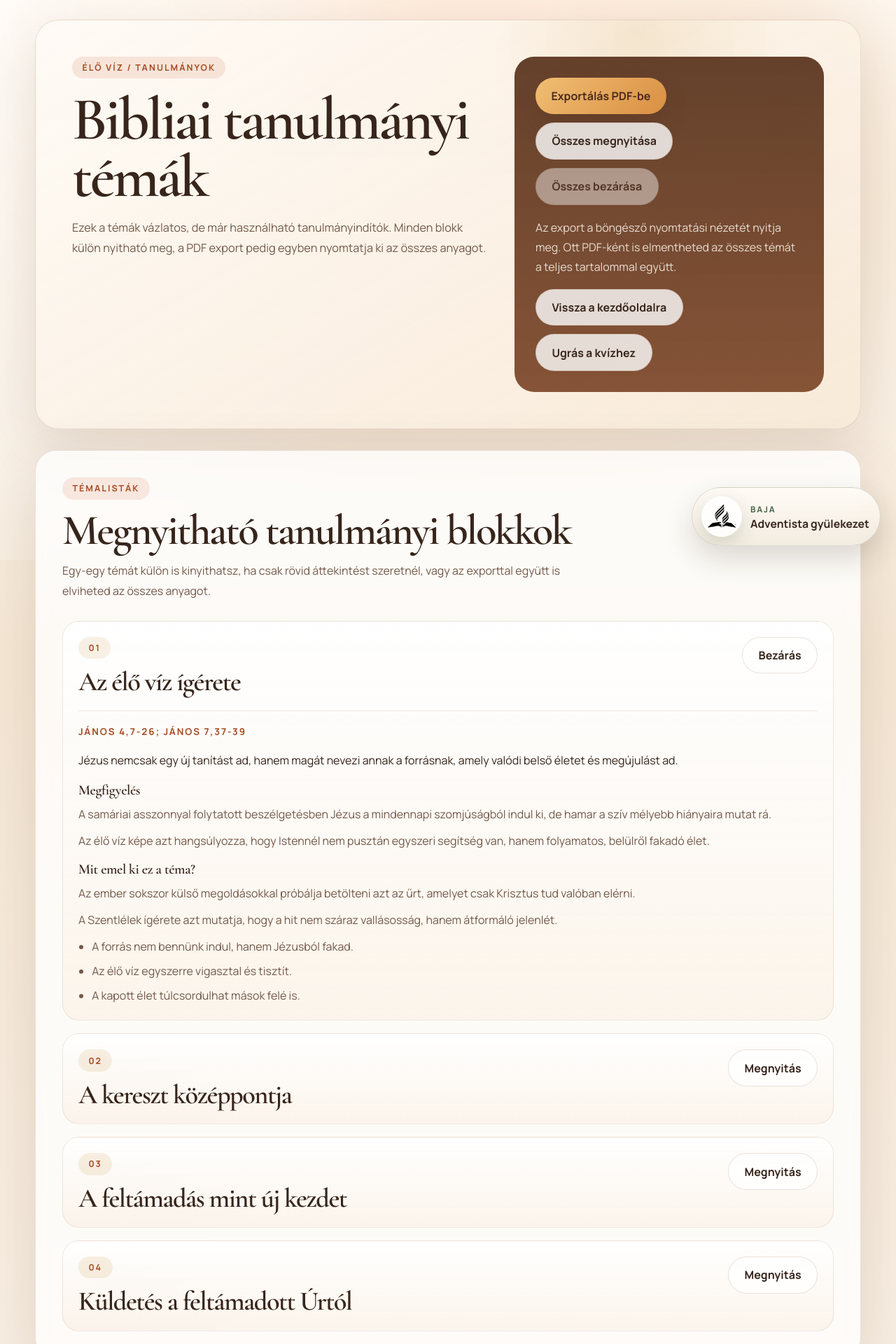
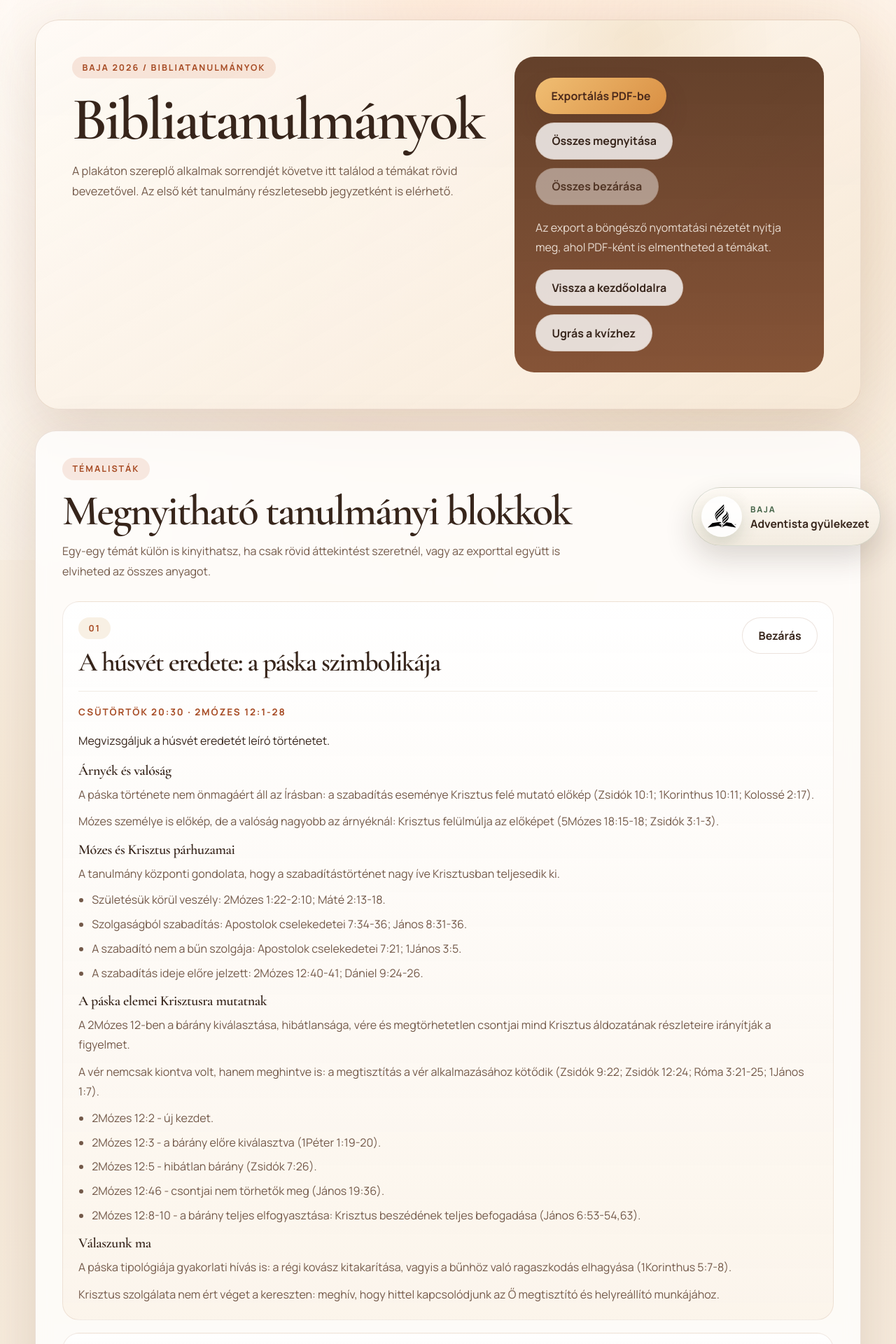
Before and after one commit to foglalt/eloviz, a Next.js app: page /studies in a window 1280 px wide. Shown: the top 1920 px of the page at 70% size. Built offline with nearby package versions, Linux system fonts and the light colour scheme.

Commit message:
feat(studies): align schedule with poster and import source notes

```diff
--- a/src/app/(husvet)/_content/studies-content.ts
+++ b/src/app/(husvet)/_content/studies-content.ts
@@ -25,129 +25,151 @@ export type StudiesPageContent = {
 };
 
 export const studiesPageContent = {
-  eyebrow: "Élő Víz / tanulmányok",
-  title: "Bibliai tanulmányi témák",
+  eyebrow: "Baja 2026 / bibliatanulmányok",
+  title: "Bibliatanulmányok",
   intro:
-    "Ezek a témák vázlatos, de már használható tanulmányindítók. Minden blokk külön nyitható meg, a PDF export pedig egyben nyomtatja ki az összes anyagot.",
+    "A plakáton szereplő alkalmak sorrendjét követve itt találod a témákat rövid bevezetővel. Az első két tanulmány részletesebb jegyzetként is elérhető.",
   exportNote:
-    "Az export a böngésző nyomtatási nézetét nyitja meg. Ott PDF-ként is elmentheted az összes témát a teljes tartalommal együtt.",
+    "Az export a böngésző nyomtatási nézetét nyitja meg, ahol PDF-ként is elmentheted a témákat.",
   topics: [
     {
-      id: "elo-viz",
-      title: "Az élő víz ígérete",
-      reference: "János 4,7-26; János 7,37-39",
+      id: "a-husvet-eredete-a-paszka-szimbolikaja",
+      title: "A húsvét eredete: a páska szimbolikája",
+      reference: "Csütörtök 20:30 · 2Mózes 12:1-28",
       summary:
-        "Jézus nemcsak egy új tanítást ad, hanem magát nevezi annak a forrásnak, amely valódi belső életet és megújulást ad.",
+        "Megvizsgáljuk a húsvét eredetét leíró történetet.",
       sections: [
         {
-          title: "Megfigyelés",
+          title: "Árnyék és valóság",
           paragraphs: [
-            "A samáriai asszonnyal folytatott beszélgetésben Jézus a mindennapi szomjúságból indul ki, de hamar a szív mélyebb hiányaira mutat rá.",
-            "Az élő víz képe azt hangsúlyozza, hogy Istennél nem pusztán egyszeri segítség van, hanem folyamatos, belülről fakadó élet."
+            "A páska története nem önmagáért áll az Írásban: a szabadítás eseménye Krisztus felé mutató előkép (Zsidók 10:1; 1Korinthus 10:11; Kolossé 2:17).",
+            "Mózes személye is előkép, de a valóság nagyobb az árnyéknál: Krisztus felülmúlja az előképet (5Mózes 18:15-18; Zsidók 3:1-3)."
           ],
         },
         {
-          title: "Mit emel ki ez a téma?",
+          title: "Mózes és Krisztus párhuzamai",
           paragraphs: [
-            "Az ember sokszor külső megoldásokkal próbálja betölteni azt az űrt, amelyet csak Krisztus tud valóban elérni.",
-            "A Szentlélek ígérete azt mutatja, hogy a hit nem száraz vallásosság, hanem átformáló jelenlét."
+            "A tanulmány központi gondolata, hogy a szabadítástörténet nagy íve Krisztusban teljesedik ki."
           ],
           bullets: [
-            "A forrás nem bennünk indul, hanem Jézusból fakad.",
-            "Az élő víz egyszerre vigasztal és tisztít.",
-            "A kapott élet túlcsordulhat mások felé is."
+            "Születésük körül veszély: 2Mózes 1:22-2:10; Máté 2:13-18.",
+            "Szolgaságból szabadítás: Apostolok cselekedetei 7:34-36; János 8:31-36.",
+            "A szabadító nem a bűn szolgája: Apostolok cselekedetei 7:21; 1János 3:5.",
+            "A szabadítás ideje előre jelzett: 2Mózes 12:40-41; Dániel 9:24-26."
+          ],
+        },
+        {
+          title: "A páska elemei Krisztusra mutatnak",
+          paragraphs: [
+            "A 2Mózes 12-ben a bárány kiválasztása, hibátlansága, vére és megtörhetetlen csontjai mind Krisztus áldozatának részleteire irányítják a figyelmet.",
+            "A vér nemcsak kiontva volt, hanem meghintve is: a megtisztítás a vér alkalmazásához kötődik (Zsidók 9:22; Zsidók 12:24; Róma 3:21-25; 1János 1:7)."
+          ],
+          bullets: [
+            "2Mózes 12:2 - új kezdet.",
+            "2Mózes 12:3 - a bárány előre kiválasztva (1Péter 1:19-20).",
+            "2Mózes 12:5 - hibátlan bárány (Zsidók 7:26).",
+            "2Mózes 12:46 - csontjai nem törhetők meg (János 19:36).",
+            "2Mózes 12:8-10 - a bárány teljes elfogyasztása: Krisztus beszédének teljes befogadása (János 6:53-54,63)."
+          ],
+        },
+        {
+          title: "Válaszunk ma",
+          paragraphs: [
+            "A páska tipológiája gyakorlati hívás is: a régi kovász kitakarítása, vagyis a bűnhöz való ragaszkodás elhagyása (1Korinthus 5:7-8).",
+            "Krisztus szolgálata nem ért véget a kereszten: meghív, hogy hittel kapcsolódjunk az Ő megtisztító és helyreállító munkájához."
+          ],
+        }
+      ],
+    },
+    {
+      id: "hogy-el-ne-fogyatkozzon-a-te-hited",
+      title: "Hogy el ne fogyatkozzon a te hited",
+      reference: "Péntek 7:30 · Lukács 22:31-34",
+      summary:
+        "Péter életén keresztül betekintést nyerhetünk az isteni bűnbocsánat rejtelmeibe.",
+      sections: [
+        {
+          title: "Péter története: bukásból helyreállásig",
+          paragraphs: [
+            "Jézus előre jelzi Péter próbatételét, és közbenjár érte: \"imádkoztam érted, hogy el ne fogyatkozzék a hited\" (Lukács 22:31-34).",
+            "Péter megtagadja Krisztust (Lukács 22:54-64), mégsem marad remény nélkül: az üres sír híre újra mozgásba hozza hitét (Lukács 24:1-12).",
+            "A helyreállítás János 21:15-17-ben teljesedik ki, ahol Jézus újra szolgálatba állítja Pétert."
+          ],
+        },
+        {
+          title: "A bűnbocsánat alapja",
+          paragraphs: [
+            "A megbékélés középpontja Krisztus áldozata: Isten Krisztusban megbékéltette magával a világot (2Korinthus 5:17-21).",
+            "Ezért nem nekünk kell hordozni a bűn ítéletét: Jézus elszenvedte azt, ami minket illetett (János 12:27; Lukács 22:42)."
+          ],
+          bullets: [
+            "Az ítélet pohara az Írásban: Zsoltárok 75:9; Jeremiás 25:15; Ézsaiás 51:17; Ezékiel 23:33.",
+            "Krisztus kiitta a poharat, hogy nekünk ne kelljen az ítéletet hordoznunk.",
+            "Aki visszautasítja az áldozatát, maga marad az ítélet terhe alatt (Jelenések 14:10; Jelenések 16)."
+          ],
+        },
+        {
+          title: "Krisztus közbenjárása ma is élő remény",
+          paragraphs: [
+            "Ahhoz, hogy valódi Megváltónk lehessen, Krisztus teljesen emberré lett és bűntelenül élt helyettünk (Róma 8:3; Galata 4:4; Filippi 2:5-8; Zsidók 2:14-18; 1Péter 2:22-24).",
+            "Minden kísértésünkben és fájdalmunkban érthet minket, ezért bátran közeledhetünk hozzá (Zsidók 4:15-16).",
+            "Jézus nemcsak Péterért imádkozott, hanem minden későbbi hívőért is (János 17:20; Zsidók 7:25)."
+          ],
+        }
+      ],
+    },
+    {
+      id: "az-uj-szovetseg",
+      title: "Az új szövetség",
+      reference: "Péntek 21:00",
+      summary:
+        "Szövetségkötések Istennel, miért különleges az Úrvacsora?",
+      sections: [
+        {
+          title: "Rövid bevezető",
+          paragraphs: [
+            "Az alkalom középpontjában az áll, hogyan kapcsolódnak össze a bibliai szövetségek, és mit jelent az Úrvacsora Krisztus követői számára.",
+            "A részletes jegyzet feltöltése folyamatban van."
           ],
         },
       ],
     },
     {
-      id: "kereszt",
-      title: "A kereszt középpontja",
-      reference: "Ézsaiás 53; Lukács 23; 1Péter 2,24",
+      id: "krisztus-akiben-minden-igeret-beteljesedik",
+      title: "Krisztus, akiben minden ígéret beteljesedik",
+      reference: "Szombat 8:00",
       summary:
-        "A kereszt nem pusztán tragikus végpont, hanem az a hely, ahol Isten szeretete és igazsága egyszerre válik láthatóvá.",
+        "Kevésbé ismert Krisztusra mutató szakaszok az ószövetségben.",
       sections: [
         {
-          title: "Megfigyelés",
+          title: "Rövid bevezető",
           paragraphs: [
-            "A szenvedéstörténetben Jézus nem sodródó áldozatként jelenik meg, hanem olyan Megváltóként, aki tudatosan vállalja az engedelmesség útját.",
-            "Az ószövetségi prófétai háttér segít megérteni, hogy a kereszthalál nem véletlen fordulat, hanem Isten előre kijelentett megváltó terve."
-          ],
-        },
-        {
-          title: "Mit emel ki ez a téma?",
-          paragraphs: [
-            "A bűn súlya valódi, de Isten kegyelme nem kisebb annál. A kereszt ennek a találkozási pontja.",
-            "A keresztény reménység ezért nem önigazolásra, hanem Krisztus befejezett művére épül."
-          ],
-          bullets: [
-            "A kereszt egyszerre leleplezi a bűnt és hirdeti a kegyelmet.",
-            "Jézus helyettes áldozata személyes és közösségi jelentőségű.",
-            "A bocsánat nem olcsó, hanem megfizetett ajándék."
+            "A fókusz azon a bibliai íven lesz, amelyben az ószövetségi ígéretek Jézus Krisztus személyében és művében nyernek beteljesedést.",
+            "A részletes jegyzet feltöltése folyamatban van."
           ],
         },
       ],
     },
     {
-      id: "feltamadas",
-      title: "A feltámadás mint új kezdet",
-      reference: "János 20; 1Korinthus 15,12-22",
+      id: "az-igazsagnak-ama-lelke",
+      title: "Az igazságnak ama Lelke",
+      reference: "Szombat 19:30",
       summary:
-        "A feltámadás nem csupán vigasztaló utóhang, hanem annak a bizonyossága, hogy Krisztus valóban legyőzte a halált és új teremtést nyitott meg.",
+        "Krisztus ígéretének beteljesedése pünkösdkor, a Szentlélek munkássága.",
       sections: [
         {
-          title: "Megfigyelés",
+          title: "Rövid bevezető",
           paragraphs: [
-            "Az üres sír önmagában még kérdéseket hagy nyitva, de a feltámadott Jézussal való találkozások fokozatosan bizonyossággá érnek.",
-            "Pál azért teszi a feltámadást a hit szívébe, mert nélküle az evangélium legfeljebb erkölcsi bátorítás maradna."
-          ],
-        },
-        {
-          title: "Mit emel ki ez a téma?",
-          paragraphs: [
-            "A feltámadás azt jelenti, hogy a remény nem hangulat, hanem történeti és teológiai állítás.",
-            "A hívő élet ezért nem a veszteség tagadása, hanem a végső győzelem elővételezése."
-          ],
-          bullets: [
-            "Krisztus feltámadása a mi jövőnk záloga.",
-            "A félelem és a gyász nem az utolsó szó.",
-            "Az új élet már most elkezdődhet a hívő emberben."
+            "Ez a tanulmány pünkösd eseményére, valamint a Szentlélek vezetésére és szolgálatára összpontosít.",
+            "A részletes jegyzet feltöltése folyamatban van."
           ],
         },
       ],
-    },
-    {
-      id: "kuldetes",
-      title: "Küldetés a feltámadott Úrtól",
-      reference: "Máté 28,16-20; Apostolok cselekedetei 1,6-11",
-      summary:
-        "A húsvéti történet nem zárul be a tanítványok belső vigasztalásába: a feltámadott Krisztus népet formál és küldetésbe állít.",
-      sections: [
-        {
-          title: "Megfigyelés",
-          paragraphs: [
-            "A misszió parancsa nem emberi ambícióból fakad, hanem abból, hogy minden hatalom Krisztusé mennyen és földön.",
-            "A mennybemenetel nem távolodásként jelenik meg, hanem annak a jeleként, hogy Jézus uralma már elkezdődött."
-          ],
-        },
-        {
-          title: "Mit emel ki ez a téma?",
-          paragraphs: [
-            "A tanítványi lét nem csupán befogadás, hanem továbbadás is. A megismert kegyelem közösségi irányt ad.",
-            "Az egyház küldetése nem önmaga fenntartása, hanem Krisztus tanúbizonyságának hordozása."
-          ],
-          bullets: [
-            "A küldetés alapja Krisztus tekintélye.",
-            "A küldetés ereje a Szentlélek ígéretéhez kötődik.",
-            "A tanítványi élet egyszerre tanulás és továbbadás."
-          ],
-        },
-      ],
-    },
+    }
   ],
   seo: {
-    title: "Bibliai tanulmányok",
+    title: "Bibliatanulmányok",
     description:
-      "Megnyitható és PDF-be exportálható bibliai tanulmányi témák az Élő Víz húsvéti oldalán.",
+      "A baja 2026-os bibliatanulmányok plakát szerinti sorrendben, rövid bevezetőkkel és bővíthető témablokkokkal.",
   },
 } satisfies StudiesPageContent;
```
Also changed, not shown: .planning/STATE.md, .planning/phases/02-deliver-v1/02-19-PLAN.md (added), .planning/phases/02-deliver-v1/02-19-SUMMARY.md (added), .planning/phases/02-deliver-v1/02-VERIFICATION.md.
